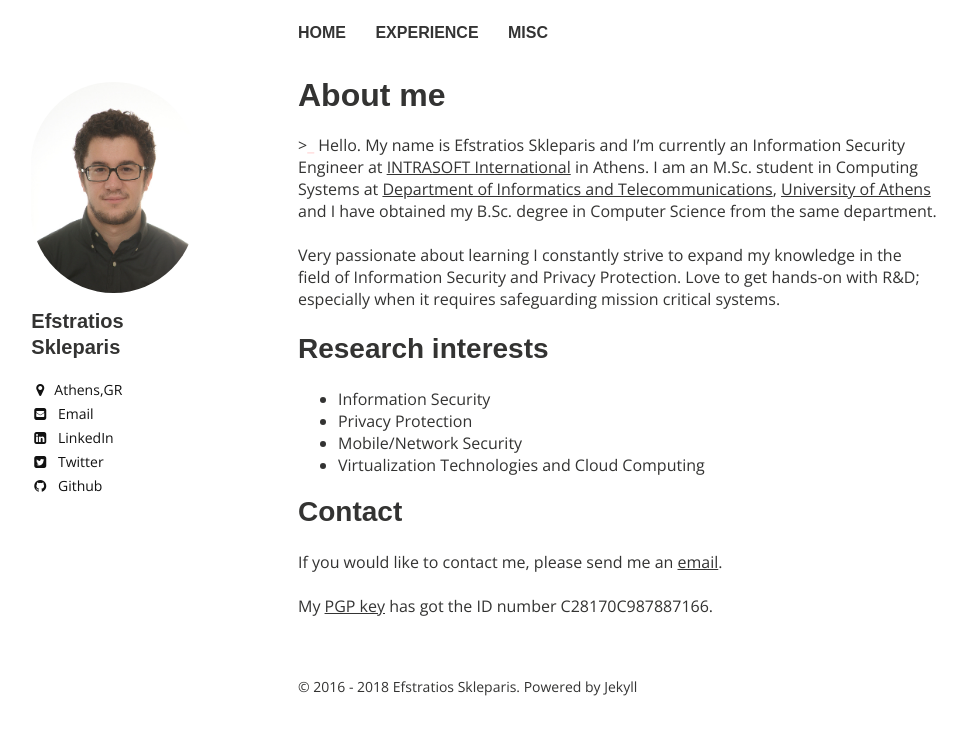
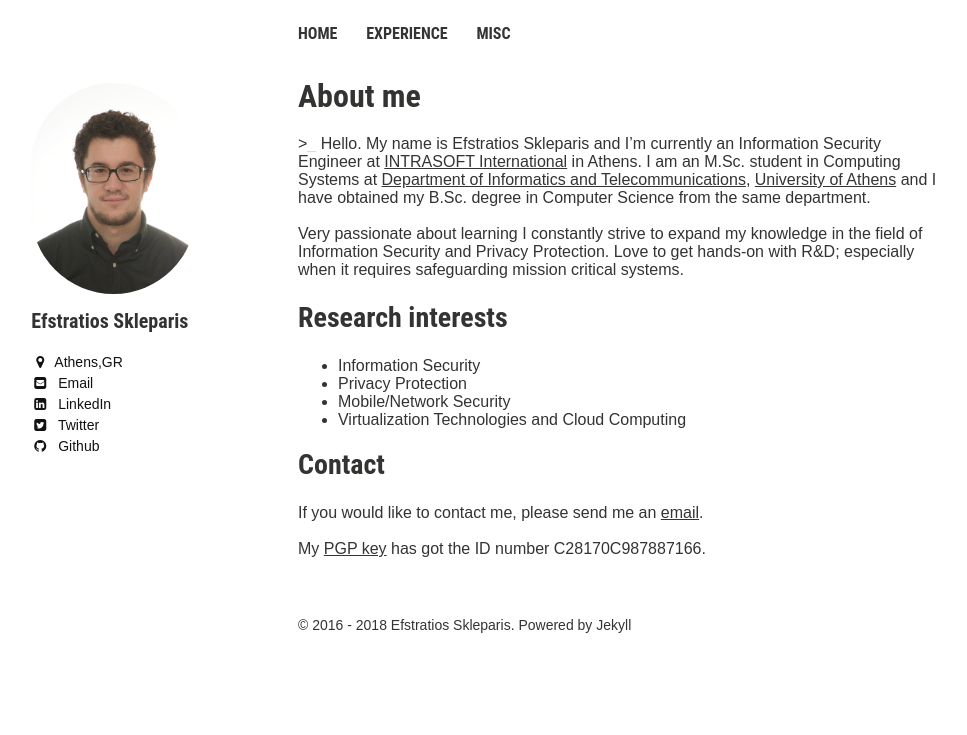
Before and after one commit to efstratios/efstratios.github.io, a Jekyll site: the page built from index.md, in a window 1280 px wide. Shown: the top 735 px of the page, without its empty margins (22-989 px from the left). Built offline with Jekyll 4.4.1, drawn with Linux system fonts in a browser that asks for light colours.

Commit message:
Updated fonts

```diff
--- a/_config.yml
+++ b/_config.yml
@@ -13,7 +13,7 @@
 sass:
   sass_dir: _sass
   style: compressed
-gems:
+plugins:
   - jekyll-sitemap
 
 kramdown:
--- a/_sass/variables.scss
+++ b/_sass/variables.scss
@@ -9,8 +9,8 @@
 $doc-font-size: 16;
 $doc-line-height: 26;
 $paragraph-indent: true !default;
-$base-font: 'Open Sans', sans-serif;
-$heading-font: 'PT Sans Narrow', sans-serif;
+$base-font: 'Source Sans Pro', sans-serif;
+$heading-font: 'Roboto Condensed', sans-serif;
 /* $heading-font: 'PT Sans Narrow', sans-serif; */
 $code-font: Monaco, "Courier New", "DejaVu Sans Mono", "Bitstream Vera Sans Mono", monospace;
 $alt-font: $base-font;
--- a/_sass/vendor/google/_fonts.scss
+++ b/_sass/vendor/google/_fonts.scss
@@ -31,3 +31,32 @@
   font-weight: 400;
   src: local('PT Serif Italic'), local('PTSerif-Italic'), url(http://fonts.gstatic.com/s/ptserif/v7/03aPdn7fFF3H6ngCgAlQzPk_vArhqVIZ0nv9q090hN8.woff2) format('woff2'), url(http://fonts.gstatic.com/s/ptserif/v7/03aPdn7fFF3H6ngCgAlQzBsxEYwM7FgeyaSgU71cLG0.woff) format('woff');
 }
+
+// -- new additions --
+
+/* source-sans-pro-regular - latin */
+@font-face {
+  font-family: 'Source Sans Pro';
+  font-style: normal;
+  font-weight: 400;
+  src: url('../fonts/source-sans-pro-v11-latin-regular.eot'); /* IE9 Compat Modes */
+  src: local('Source Sans Pro Regular'), local('SourceSansPro-Regular'),
+       url('../fonts/source-sans-pro-v11-latin-regular.eot?#iefix') format('embedded-opentype'), /* IE6-IE8 */
+       url('../fonts/source-sans-pro-v11-latin-regular.woff2') format('woff2'), /* Super Modern Browsers */
+       url('../fonts/source-sans-pro-v11-latin-regular.woff') format('woff'), /* Modern Browsers */
+       url('../fonts/source-sans-pro-v11-latin-regular.ttf') format('truetype'), /* Safari, Android, iOS */
+       url('../fonts/source-sans-pro-v11-latin-regular.svg#SourceSansPro') format('svg'); /* Legacy iOS */
+}
+/* source-sans-pro-700 - latin */
+@font-face {
+  font-family: 'Source Sans Pro';
+  font-style: normal;
+  font-weight: 700;
+  src: url('../fonts/source-sans-pro-v11-latin-700.eot'); /* IE9 Compat Modes */
+  src: local('Source Sans Pro Bold'), local('SourceSansPro-Bold'),
+       url('../fonts/source-sans-pro-v11-latin-700.eot?#iefix') format('embedded-opentype'), /* IE6-IE8 */
+       url('../fonts/source-sans-pro-v11-latin-700.woff2') format('woff2'), /* Super Modern Browsers */
+       url('../fonts/source-sans-pro-v11-latin-700.woff') format('woff'), /* Modern Browsers */
+       url('../fonts/source-sans-pro-v11-latin-700.ttf') format('truetype'), /* Safari, Android, iOS */
+       url('../fonts/source-sans-pro-v11-latin-700.svg#SourceSansPro') format('svg'); /* Legacy iOS */
+}
```
Also changed, not shown: Gemfile.lock.
